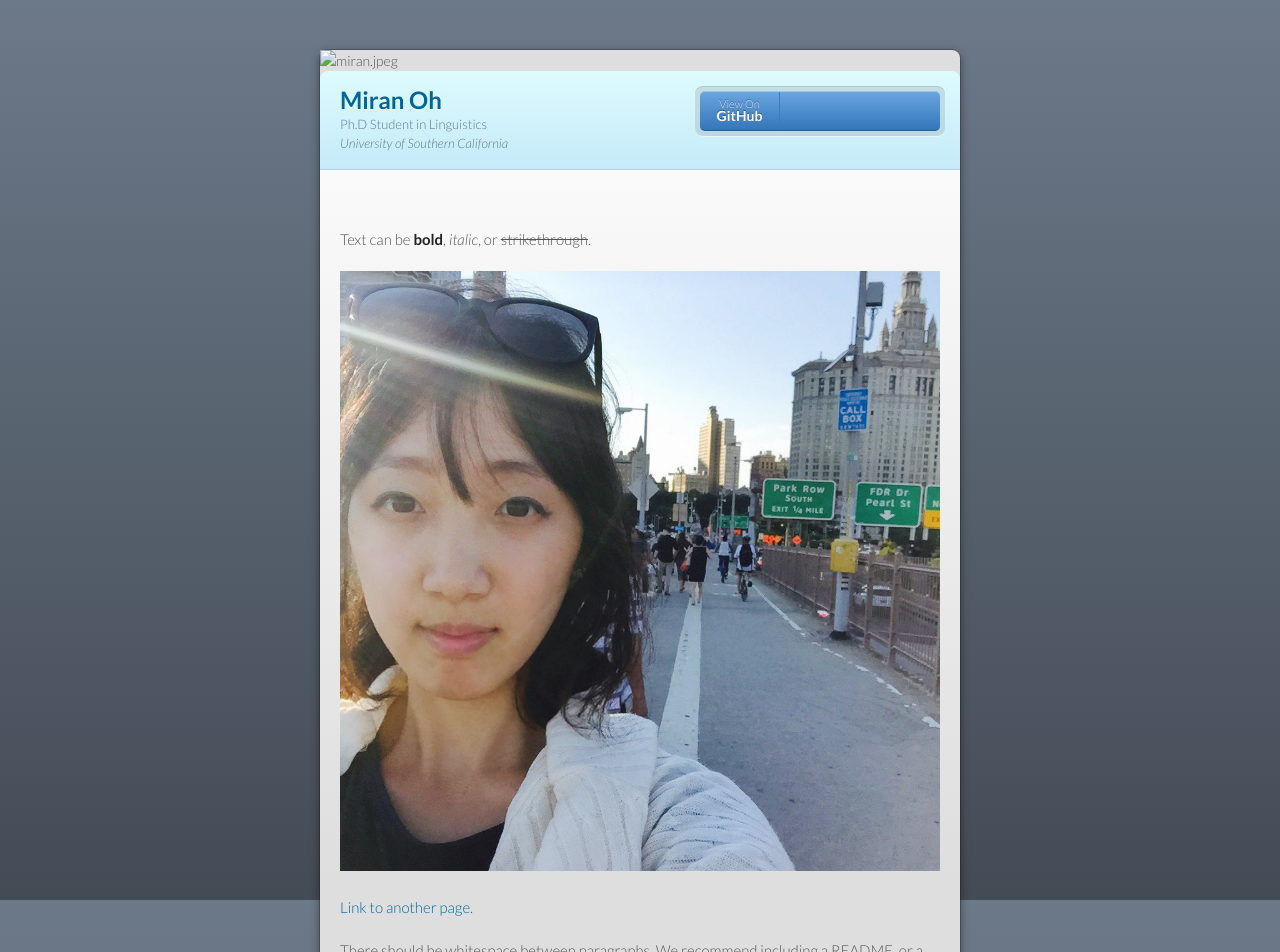
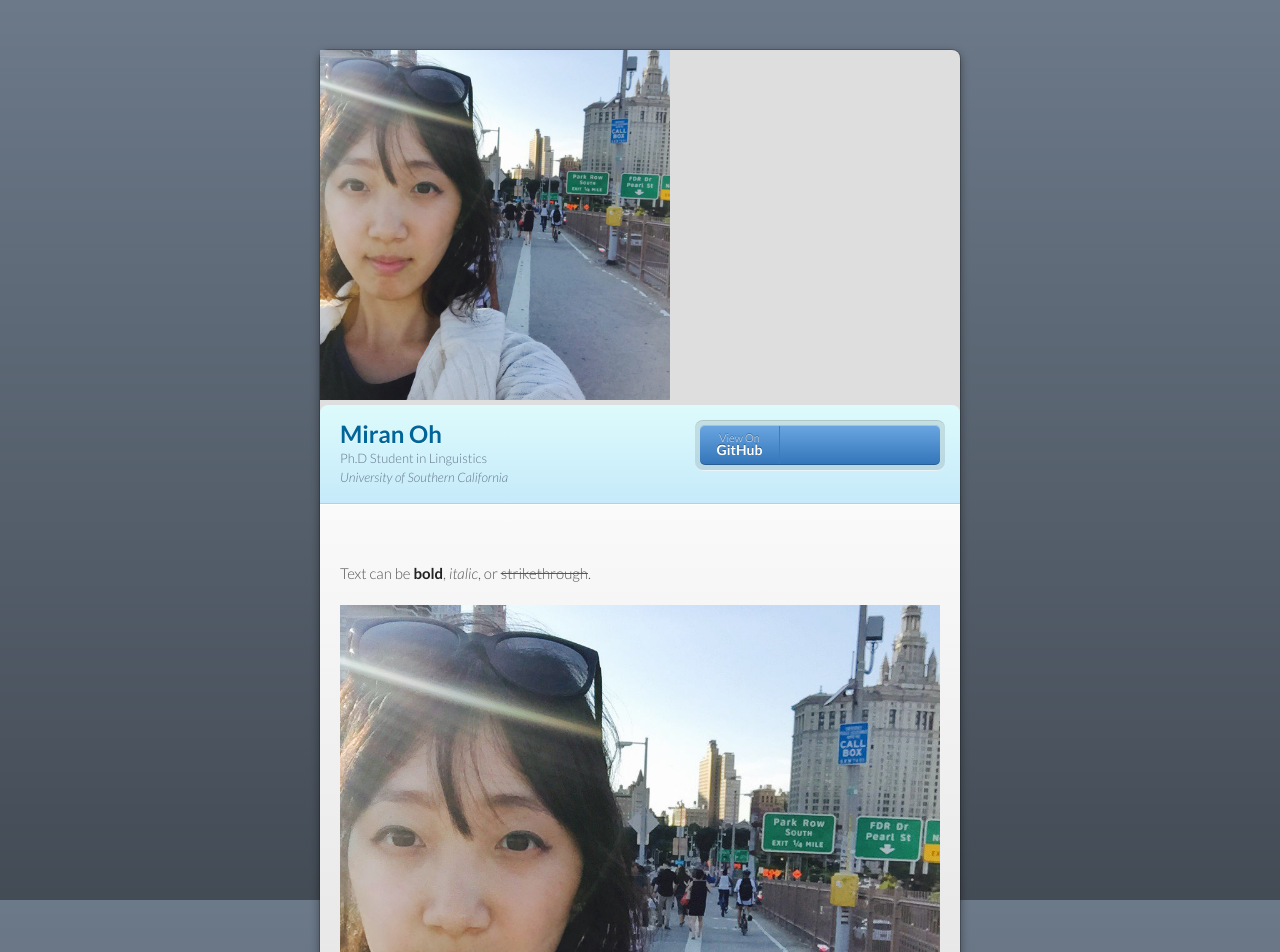
Before and after one commit to miranoh/miranoh.github.io, a Jekyll site: the page built from index.md, in a window 1280 px wide. Shown: the top 952 px of the page. Built offline with Jekyll 4.4.1, drawn with Linux system fonts in a browser that asks for light colours; some web fonts are replaced.

Commit message:
Update default.html

```diff
--- a/_layouts/default.html
+++ b/_layouts/default.html
@@ -17,7 +17,7 @@
   </head>
   <body>
     <div class="wrapper">
-      <img class="image-circle" src = "http://miranoh.github.io/blob/master/miran.jpeg" alt = "miran.jpeg" width = "350">
+      <img class="image-circle" src = "http://miranoh.github.io/miran.jpeg" alt = "miran.jpeg" width = "350">
       <header {% unless site.description or site.github.project_tagline %} class="without-description" {% endunless %}>
         <h1>Miran Oh</h1>
         {% if site.description or site.github.project_tagline %}
```
